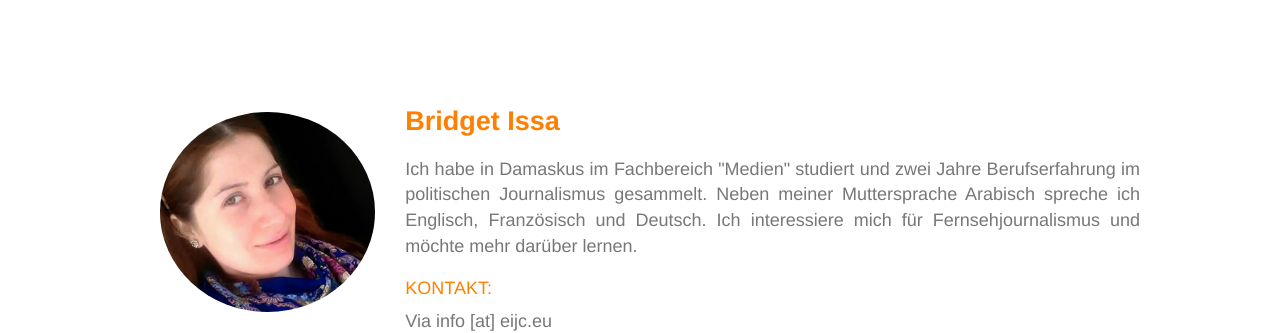
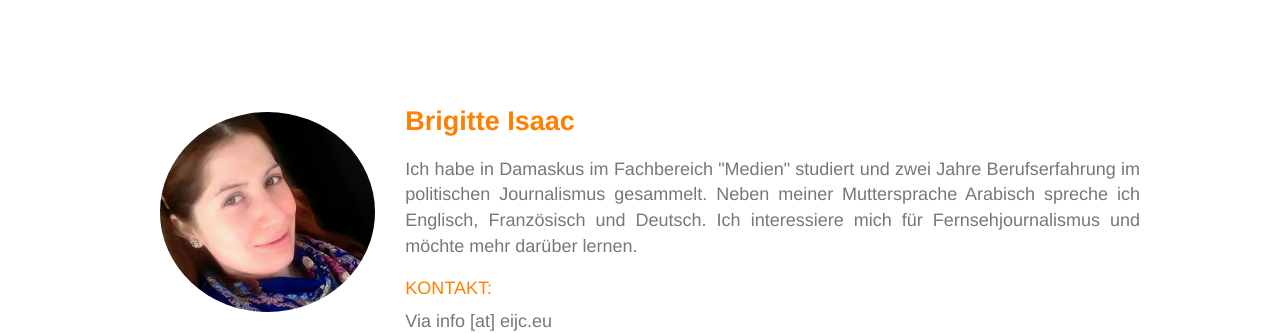
Before and after one commit to EIJC/TIJ, a Jekyll site: the page built from de/netzwerk.html, in a window 1280 px wide and 900 px high, scrolled down 2418 px. Shown: the part 154-487 px from the top of the window. Built offline with Jekyll 4.4.1, drawn with Linux system fonts in a browser that asks for light colours; nearby versions of some CDN libraries.

Commit message:
Update netzwerk.html

```diff
--- a/de/netzwerk.html
+++ b/de/netzwerk.html
@@ -67,9 +67,9 @@ language: de
 
 <div class="divider">&nbsp;</div>
 
-<div class="section"><a href="" target="_blank" title="Bridget Issa"><img alt="Bridget Issa" class="img-circle" src="{{ site.base_url }}/images/BI.jpg" style="height: 200px; width: auto;" title="Bridget Issa" /> </a>
+<div class="section"><a href="" target="_blank" title="Brigitte Isaac"><img alt="Brigitte Isaac" class="img-circle" src="{{ site.base_url }}/images/BI.jpg" style="height: 200px; width: auto;" title="Bridget Issa" /> </a>
 
-<h3>Bridget Issa</h3>
+<h3>Brigitte Isaac</h3>
 
 <p class="text-justify">Ich habe in Damaskus im Fachbereich &quot;Medien&quot; studiert und zwei Jahre Berufserfahrung im politischen Journalismus gesammelt. Neben meiner Muttersprache Arabisch spreche ich Englisch, Franz&ouml;sisch und Deutsch. Ich interessiere mich f&uuml;r Fernsehjournalismus und m&ouml;chte mehr darüber lernen.</p>
 
```
